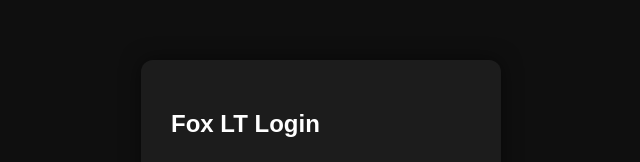
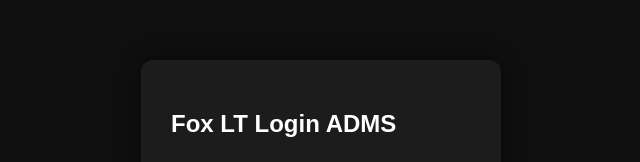
Before and after one commit to lucasvianaa2016-star/foxlt-site, a plain HTML site: page site/adminlg/index.html in a window 1280 px wide. Shown: the part 208-370 px from the top of the page, without its empty margins (319-959 px from the left). Drawn offline with Linux system fonts and the light colour scheme; files that its build step writes are made by us from their sources; files whose address does not match are found by name.

Commit message:
criando estrutura fox lt

```diff
--- a/site/adminlg/index.html
+++ b/site/adminlg/index.html
@@ -6,7 +6,7 @@
 <body>
 
 <div class="container">
-  <h2>Fox LT Login</h2>
+  <h2>Fox LT Login ADMS</h2>
 
   <input id="user" placeholder="usuário">
   <input id="pass" type="password" placeholder="senha">
```
